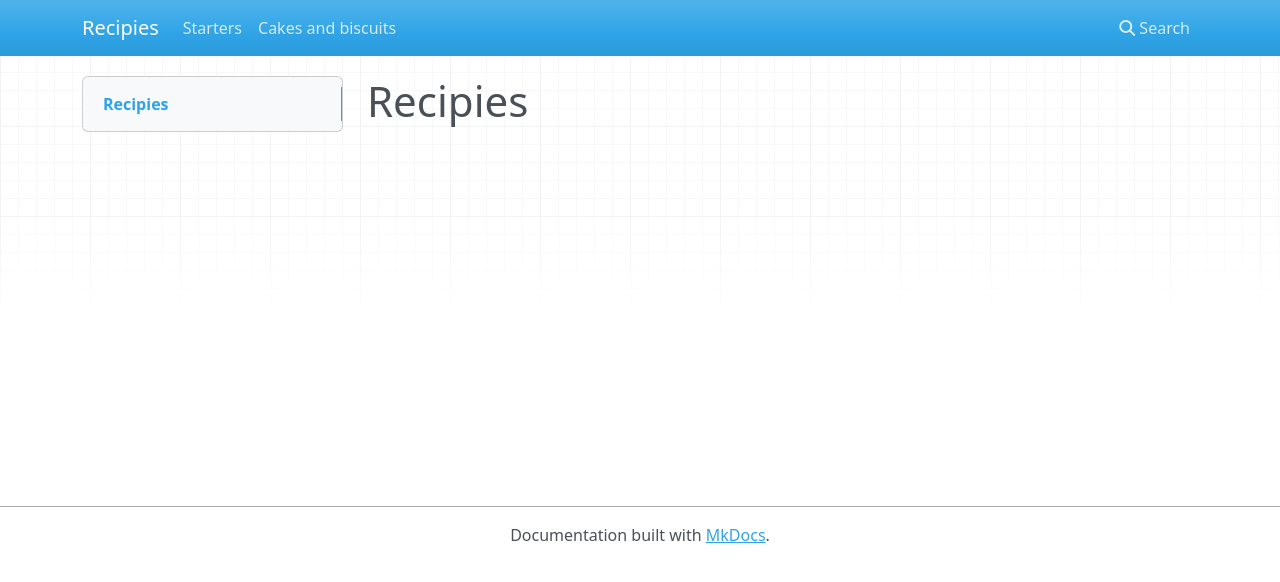
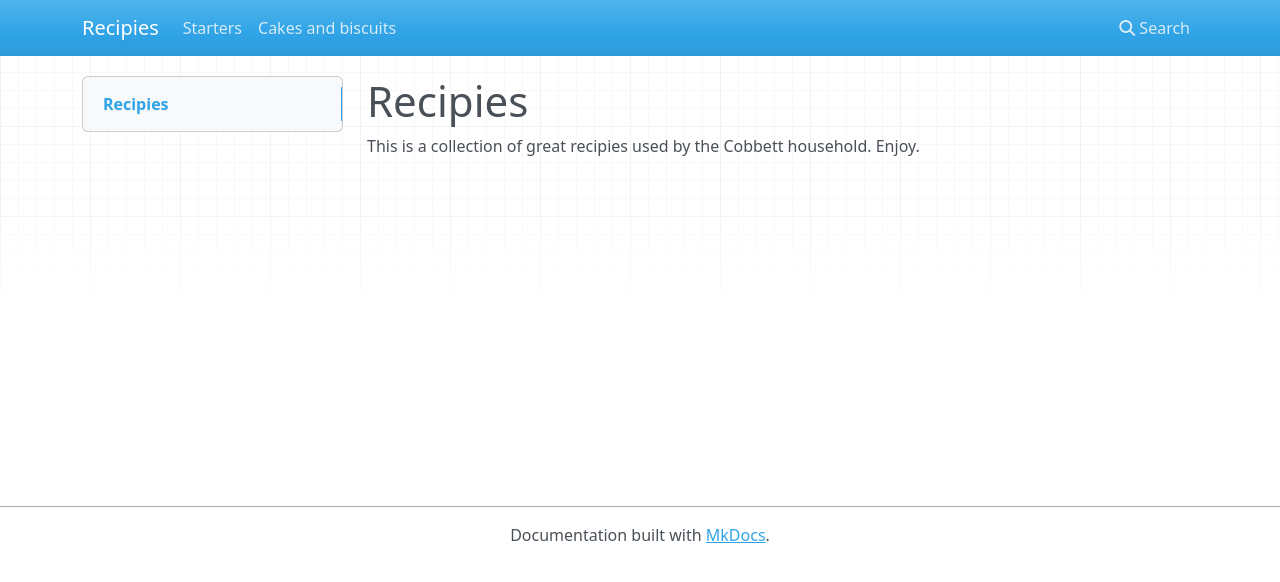
Before and after one commit to techcobweb/recipies, an MkDocs documentation site: the page built from docs/index.md, in a window 1280 px wide. Shown: the top 582 px of the page. Built offline with MkDocs 1.6.1, drawn with Linux system fonts in a browser that asks for light colours; nearby versions of some CDN libraries.

Commit message:
introduction

```diff
--- a/docs/index.md
+++ b/docs/index.md
@@ -1 +1,4 @@
 # Recipies
+
+This is a collection of great recipies used by the Cobbett household.
+Enjoy.
```
